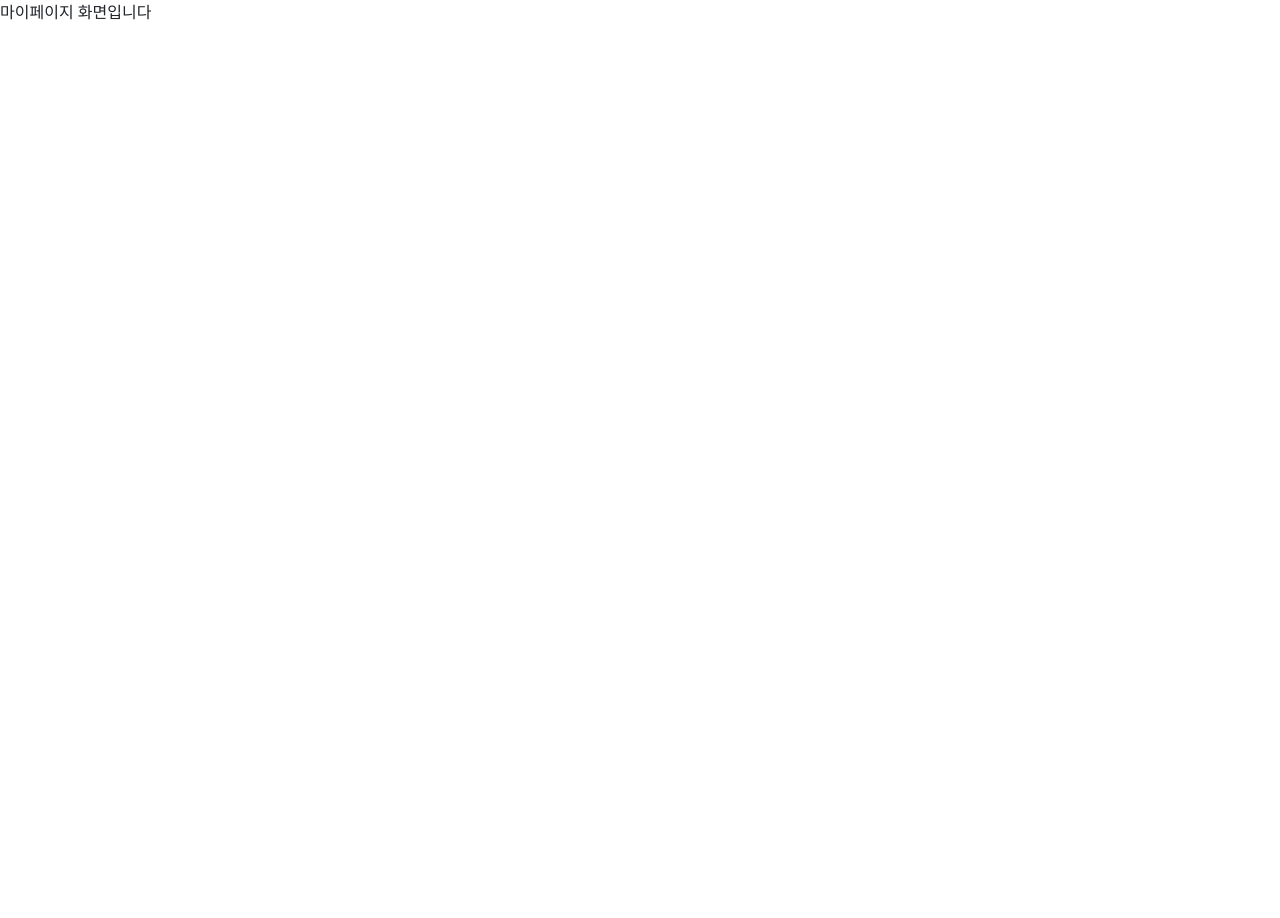
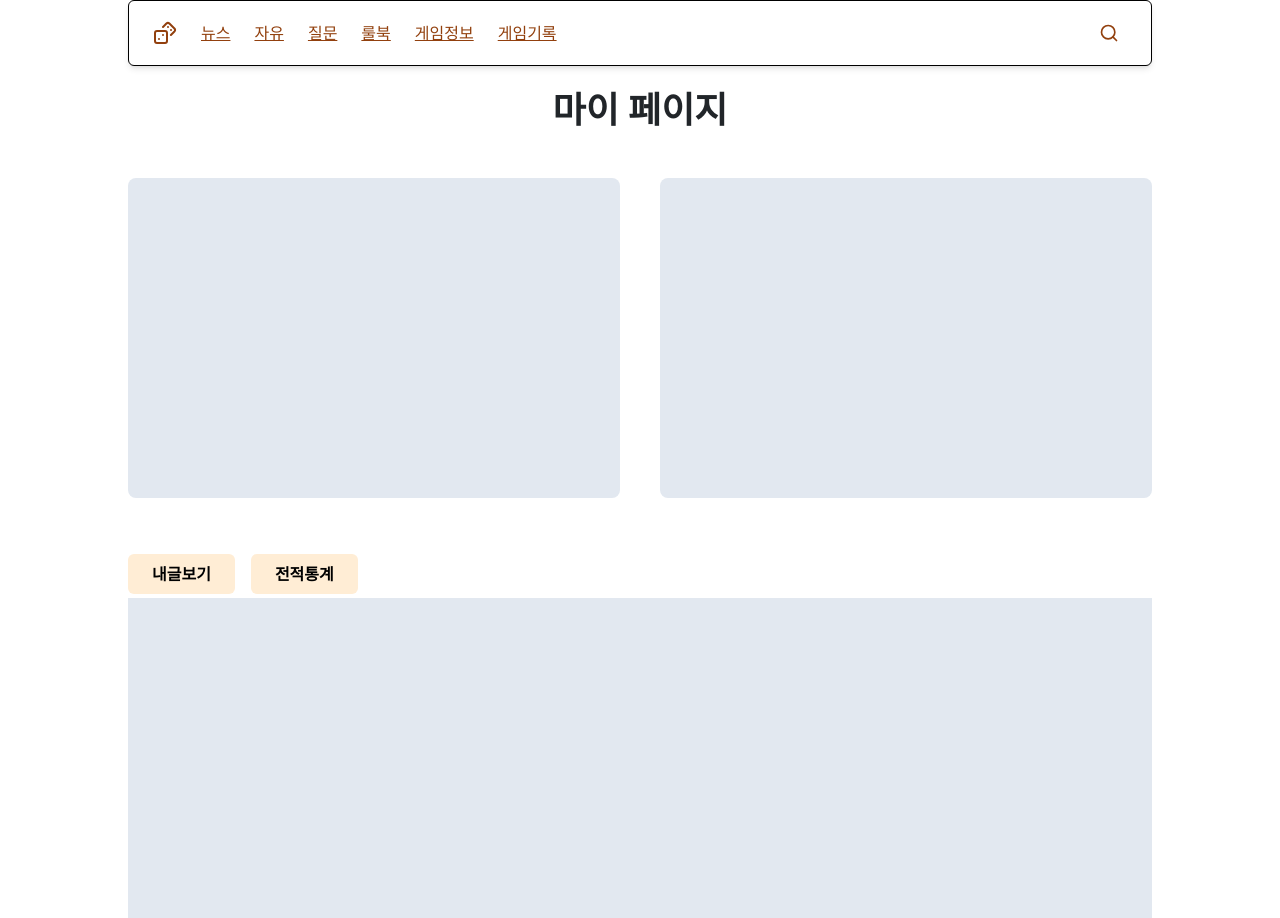
Before and after one commit to kinghama82/ebs-front, a Next.js app: page /mypage in a window 1280 px wide. Before the commit the page ends 800 px from the top, so only its background shows below. Built offline with nearby package versions, Linux system fonts and the light colour scheme.

Commit message:
일단 쪼갬갬

```diff
--- a/src/app/mypage/page.js
+++ b/src/app/mypage/page.js
@@ -1,6 +1,32 @@
+import BasicMenu from "@/components/menus/BasicMenu";
+
 const myPage = () => {
     return (
-    <div>마이페이지 화면입니다</div>
+
+    <div>
+        <BasicMenu></BasicMenu>
+        <div className="w-full max-w-5xl mx-auto"> {/* 부모 div에 공백 및 최대 너비 설정 */}
+                <h1 className="mt-4 text-4xl font-bold text-center">마이 페이지</h1>
+
+                <div className="bg-white my-5 w-full flex flex-col md:flex-row md:space-x-10 justify-between">
+                    {/* main과 aside의 너비를 BasicMenu의 너비(max-w-5xl)로 맞춤 */}
+                    <main className="bg-slate-200 w-full px-10 py-40 rounded-lg"></main>
+
+                    {/* main과 동일한 너비로 설정 */}
+                    <aside className="bg-slate-200 w-full px-10 py-40 rounded-lg"></aside>
+            </div>
+
+                            {/* main과 aside 사이에 버튼을 추가 */}
+                            <div className="flex justify-start space-x-4 my-1">
+                    <button className="bg-orange-100 text-black font-bold px-4 py-2 rounded-md mt-2 ">내글보기</button>
+                    <button className="bg-orange-100 text-black font-bold px-4 py-2 rounded-md mt-2 ">전적통계</button>
+                </div>
+
+
+            <div className="bg-slate-200 w-full h-[160px] md:h-[320px]"></div>
+
+         </div>
+    </div>
     );
 }
     export default myPage;
--- a/src/app/page.js
+++ b/src/app/page.js
@@ -1,12 +1,12 @@
 import BasicMenu from "@/components/menus/BasicMenu";
-import Navbar from "@/components/menus/BasicMenu";
 
 export default function Home() {
 
 
   return (
     <>
-    <div className="p-6 text-4xl font-bold text-center text-amber-800">
+    <div className="p-6 text-4xl font-bold text-center "
+         style={{ color: "rgb(255, 165, 0)" }}>
           Board ParaDice
     </div>
     <BasicMenu></BasicMenu>
```
Also changed, not shown: 1 other file (tests, documents, lock files or other folders).
